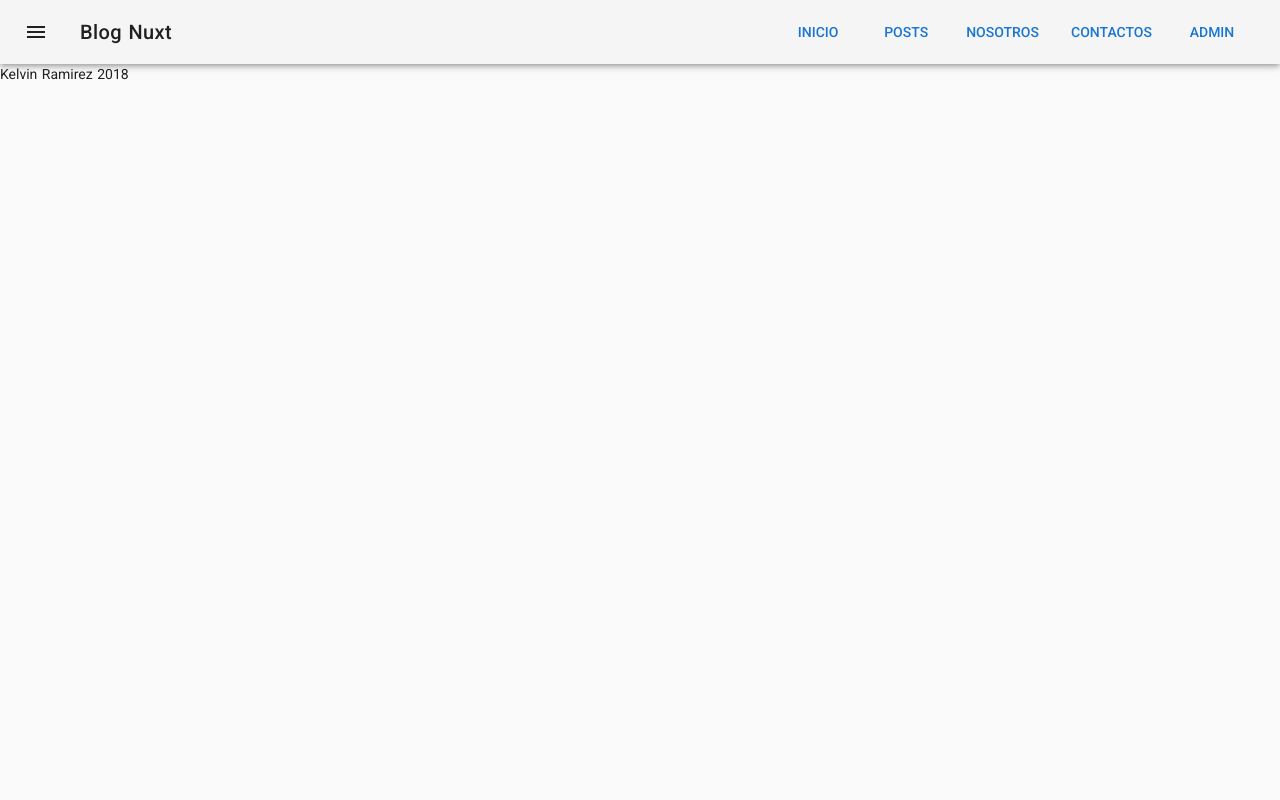
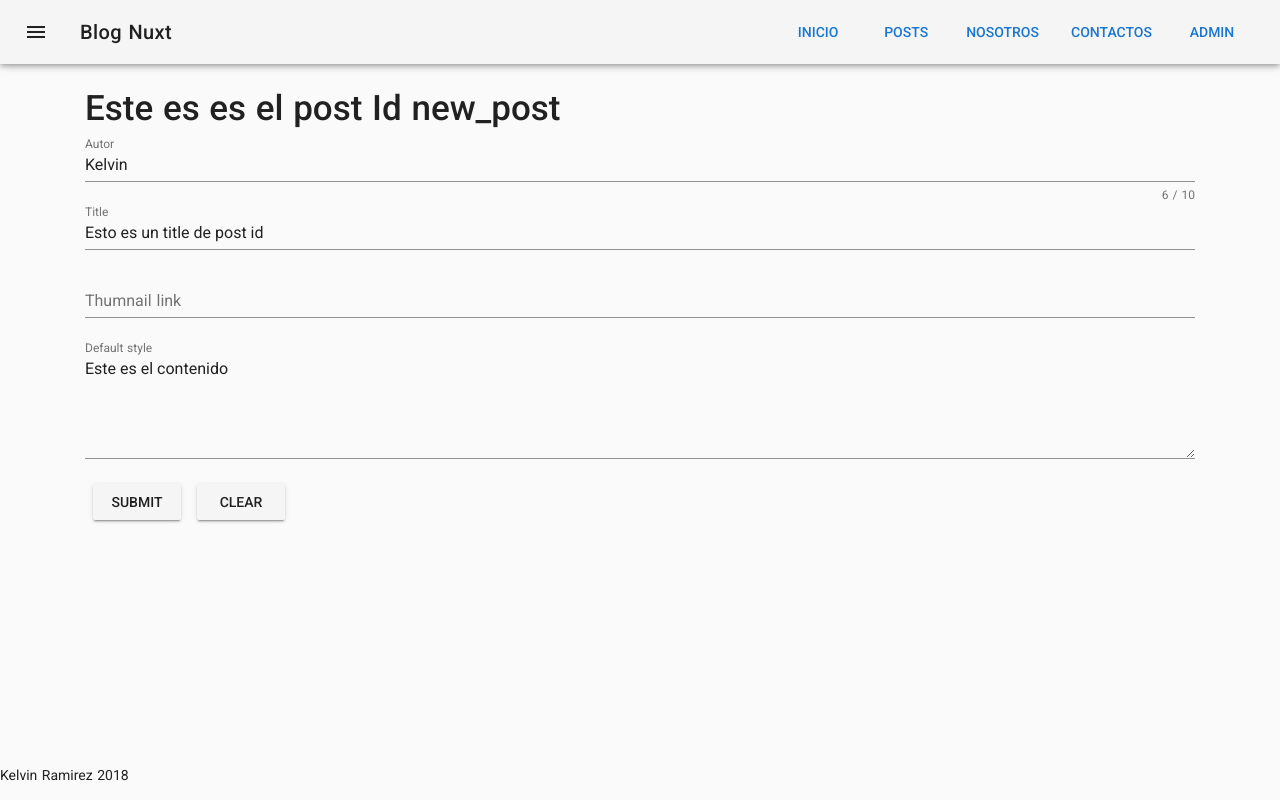
Before and after one commit to kelvinramirez/blog-nuxt, a Nuxt app: page /admin in a window 1280 px wide. Both pictures are taken after a click on the button "NEW POST". Built offline with nearby package versions, Linux system fonts and the light colour scheme.

Commit message:
Preparing the backend here I developed de the post to be editable through the admin area, Keep Going..

```diff
--- a/components/admin/Admin_post_form.vue
+++ b/components/admin/Admin_post_form.vue
@@ -1,35 +1,14 @@
 <template>
 
   <v-form ref="form" @submit.prevent="submit">
-    <v-text-field
-      v-model="editedPost.name"
+    <v-text-field v-model="editedPost.name" :counter="10" label="Autor"></v-text-field>
 
-      :counter="10"
-      label="Autor"
+    <v-text-field v-model="editedPost.title" label="Title" required></v-text-field>
 
-    ></v-text-field>
+    <v-text-field v-model="editedPost.thumnail" label="Thumnail link" required></v-text-field>
 
-    <v-text-field
-      v-model="editedPost.title"
-
-      label="Title"
-      required
-    ></v-text-field>
-
-        <v-text-field
-      v-model="editedPost.thumnail"
-
-      label="Thumnail link"
-      required
-    ></v-text-field>
-
-     <v-textarea
-          name="input-7-1"
-          label="Default style"
-          value="The Woodman set to work at once, and so sharp was his axe that the tree was soon chopped nearly through."
-          hint="Hint text"
-          v-model="editedPost.content"
-        ></v-textarea>
+    <v-textarea name="input-7-1" label="Default style" value="The Woodman set to work at once, and so sharp was his axe that the tree was soon chopped nearly through."
+      hint="Hint text" v-model="editedPost.content"></v-textarea>
 
 
 
@@ -41,20 +20,30 @@
 
 <script>
 export default {
+  props: {
+    post: {
+      type: Object,
+      required: false
+    }
+  },
   data() {
     return {
-      editedPost: {
-        name: "",
-        title: "",
-        thumnail: "",
-        content: ""
-      }
+      editedPost: this.post
+        ? {
+            ...this.post
+          }
+        : {
+            name: "",
+            title: "",
+            thumnail: "",
+            content: ""
+          }
     };
   },
   methods: {
     submit: function(event) {
       //   console.log(this.editedPost);
-      this.$emit("form_data", this.editedPost);
+      // this.$emit("form_data", this.editedPost);
     },
     clear: function() {
       this.$router.push("/");
--- a/components/blog/Post.vue
+++ b/components/blog/Post.vue
@@ -1,7 +1,7 @@
 <template>
   <b-col lg="4">
 
-<nuxt-link :to="'/post/' + id">
+<nuxt-link :to="postLink">
 
 
     <v-card>
@@ -35,7 +35,16 @@
     title: String,
     exerp: String,
     thumbnail: String,
-    id: String
+    id: String,
+    isAdmin: {
+      type: Boolean,
+      required: true
+    }
+  },
+  computed: {
+    postLink() {
+      return this.isAdmin ? "/admin/" + this.id : "/post/" + this.id;
+    }
   }
 };
 </script>
--- a/components/blog/Post_list.vue
+++ b/components/blog/Post_list.vue
@@ -2,9 +2,9 @@
   <div>
     <b-row>
 
-      <Post title="Primer post" exerp="Esto es el contenido" thumbnail="https://cdn.vuetifyjs.com/images/cards/desert.jpg" id="1" />
-      <Post title="Segundo post" exerp="Esto es el contenido" thumbnail="https://cdn.vuetifyjs.com/images/cards/desert.jpg" id="2"/>
-      <Post title="Tercer post" exerp="Esto es el contenido" thumbnail="https://cdn.vuetifyjs.com/images/cards/desert.jpg" id="3"/>
+      <Post :is-admin="isAdmin" title="Primer post" exerp="Esto es el contenido" thumbnail="https://cdn.vuetifyjs.com/images/cards/desert.jpg" id="1" />
+      <Post :is-admin="isAdmin" title="Segundo post" exerp="Esto es el contenido" thumbnail="https://cdn.vuetifyjs.com/images/cards/desert.jpg" id="2"/>
+      <Post :is-admin="isAdmin" title="Tercer post" exerp="Esto es el contenido" thumbnail="https://cdn.vuetifyjs.com/images/cards/desert.jpg" id="3"/>
 
     </b-row>
   </div>
@@ -16,6 +16,12 @@
   components: {
     Post
   },
+  props: {
+    isAdmin: {
+      type: Boolean,
+      default: false
+    }
+  },
   data() {
     return {
       msn: "hola Mundo"
--- a/pages/admin/_post_id/index.vue
+++ b/pages/admin/_post_id/index.vue
@@ -0,0 +1,33 @@
+<template>
+    <b-container>
+        <h1>Este es es el post Id {{$route.params.post_id}}</h1>
+
+        <Admin_post_form :post="loadedPost"/>
+
+</b-container>
+
+
+</template>
+
+<script>
+import Admin_post_form from "@/components/admin/Admin_post_form.vue";
+export default {
+  data() {
+    return {
+      loadedPost: {
+        name: "Kelvin",
+        title: "Esto es un title de post id",
+        thumnail: "",
+        content: "Este es el contenido"
+      }
+    };
+  },
+  layout: "main_layout",
+  components: {
+    Admin_post_form
+  }
+};
+</script>
+
+<style>
+</style>
--- a/pages/admin/index.vue
+++ b/pages/admin/index.vue
@@ -5,7 +5,7 @@
     </section>
 
     <section>
-      <Post_list/>
+      <Post_list isAdmin/>
     </section>
   </div>
 
--- a/pages/index.vue
+++ b/pages/index.vue
@@ -6,7 +6,7 @@
 
 
 
-    <Post_list />
+    <Post_list/>
 
     <form>
       <input type="text" v-model="id_user">
```
